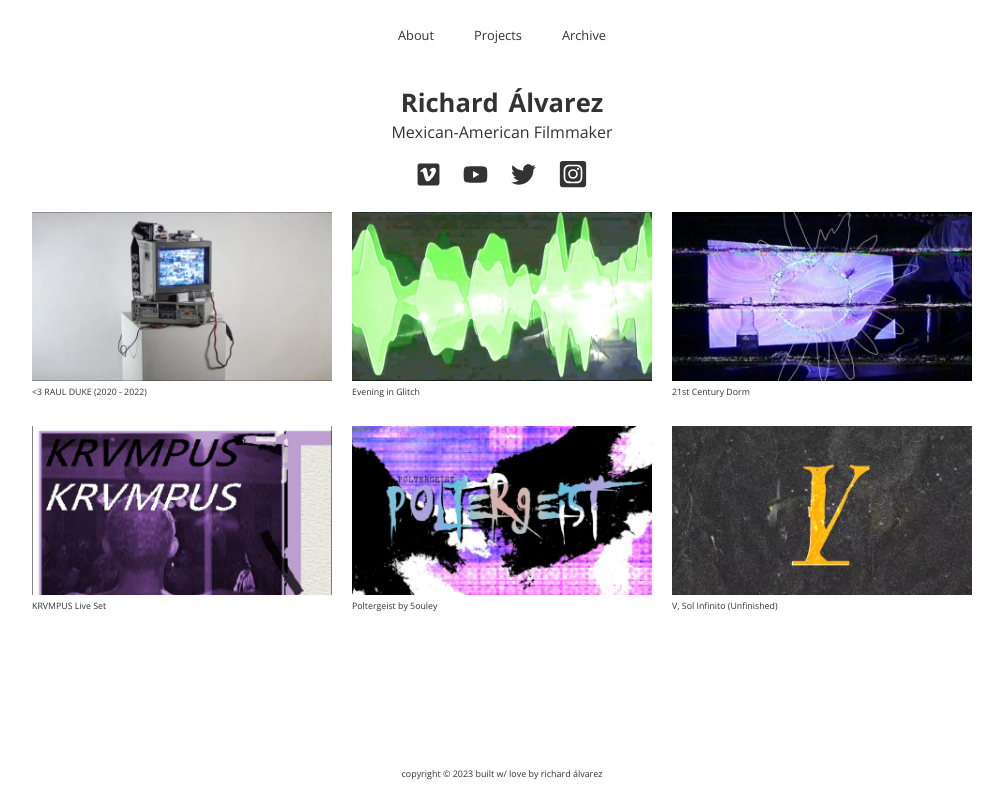
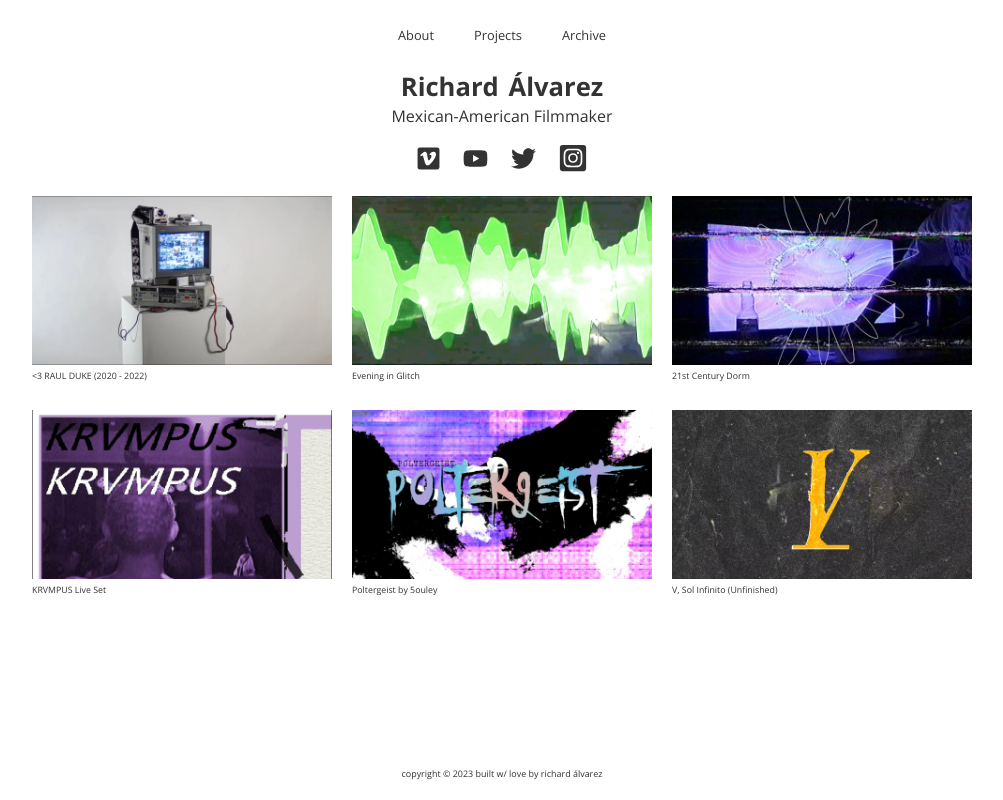
Before and after one commit to raulduk3/raulduke, a Next.js app: page / in a window 1280 px wide. Shown: the whole page, without its empty margins (138-1141 px from the left). Built offline with nearby package versions, Linux system fonts and the light colour scheme; a web font is replaced by a local one.

Commit message:
finished links

```diff
--- a/styles/index.js
+++ b/styles/index.js
@@ -25,7 +25,7 @@ export const Navigation = styled.nav`
 `
 
 export const Hero = styled.div`
-    margin-top: 2em;
+    margin-top: 0em;
     margin-bottom: -4em;
     display: flex;
     flex-direction: column;
@@ -44,7 +44,7 @@ export const Hero = styled.div`
         text-align: center;
     }
     @media (min-width: 769px) {
-        margin-top: 1em;
+        margin-top: 0em;
     }
 `
 
```
